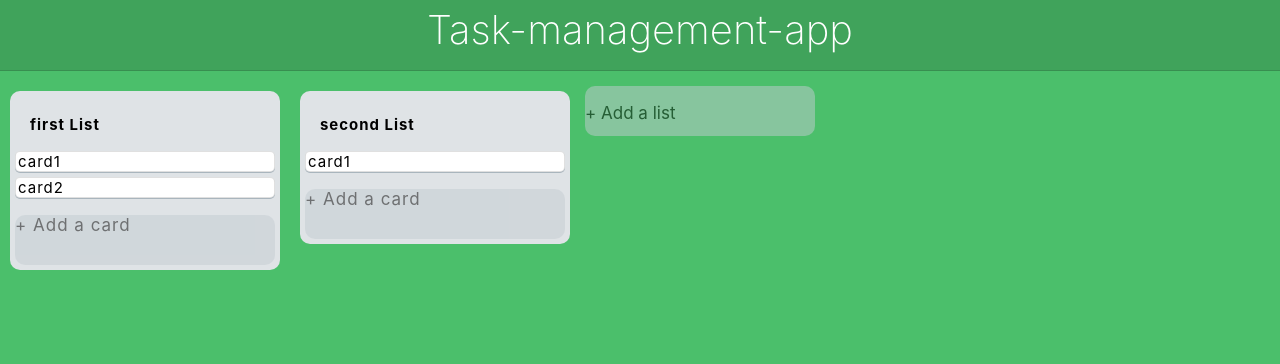
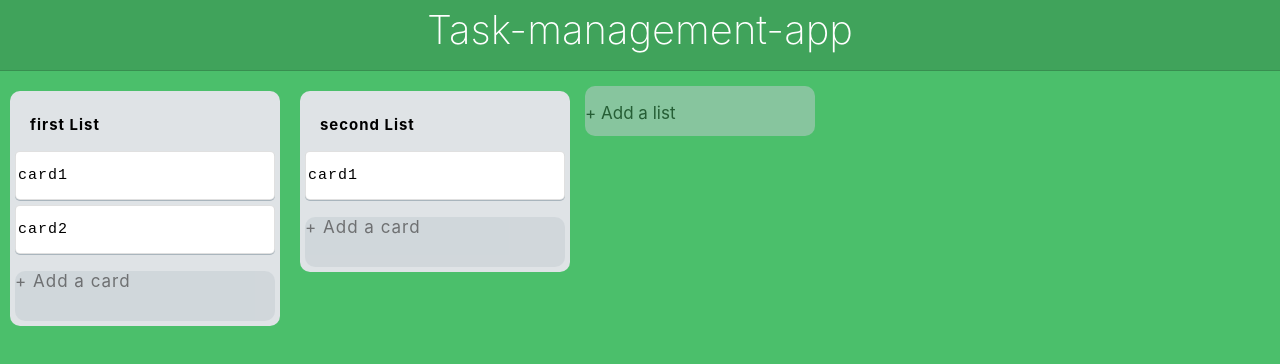
Before and after one commit to dinesh-0310/mrello, a React (Create React App) app: page / in a window 1280 px wide. Shown: the top 364 px of the page. Built offline with nearby package versions, Linux system fonts and the light colour scheme.

Commit message:
fixed card styles

```diff
--- a/src/Components/AddButton.jsx
+++ b/src/Components/AddButton.jsx
@@ -98,12 +98,15 @@ export const AddButton = ({list, listId})=>{
     const handleKeyEvent = (e)=>{
 
         if(e.keyCode === 13){
+            if(list){
 
-            list ? dispatch(addList(text))
-                : dispatch(addCard(listId,text))
+                dispatch(addList(text))
 
-            setFormOpen(false)
-            setText("")
+                setFormOpen(false)
+                setText("")
+            }
+
+            return;
         }
 
     }
@@ -120,7 +123,7 @@ export const AddButton = ({list, listId})=>{
                                 onBlur={closeForm}
                                 value={text}
                                 onChange={handleTextChange}
-                                onKeyUp={handleKeyEvent}/>
+                                onKeyDown={handleKeyEvent}/>
                         <div>
                             <button onMouseDown={list ? handleAddList : handleAddCard}>{buttonTitle}</button>
                             <h4>X</h4>
--- a/src/Components/Card.jsx
+++ b/src/Components/Card.jsx
@@ -1,5 +1,6 @@
 import React from 'react';
 import styled from 'styled-components';
+import { stringify } from 'uuid';
 
 const CardContainer =  styled.div`
     min-height: 16px;
@@ -13,15 +14,16 @@ const CardContainer =  styled.div`
     box-shadow: 0 1px 0 rgba(9,45,66,.25);
     font-size: 15px;
     overflow-wrap: break-word;
+    white-space: pre-wrap;
 
 `;
 export const Card = ({title}) =>{
 
-
+    title = title.split("\n").map(str=> str.trim()).filter(item => item !== "").join("\n")
     return(
 
         <CardContainer>
-            {title}
+            <pre>{title}</pre>
         </CardContainer>
 
 
```
